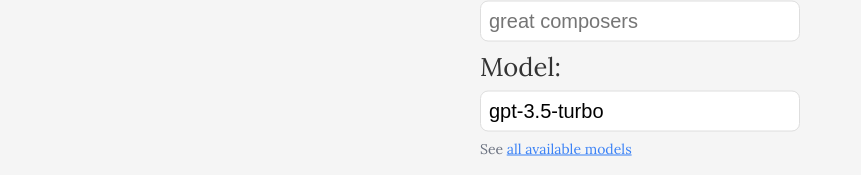
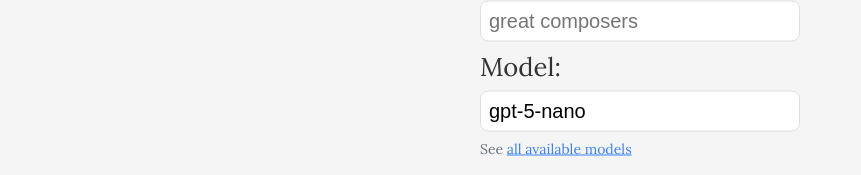
Before and after one commit to Shukaaa/quizgpt, an Angular app: page / in a window 1280 px wide. Shown: the part 287-462 px from the top of the page, without its empty margins (0-861 px from the left). Built offline with nearby package versions, Linux system fonts and the light colour scheme; what ngx-highlightjs would draw is missing.

Commit message:
newer openai model suggestion

```diff
--- a/src/app/core/components/game-inputs/game-inputs.component.html
+++ b/src/app/core/components/game-inputs/game-inputs.component.html
@@ -2,7 +2,7 @@
 <input type="text" [placeholder]="placeholder" id="input-topic">
 
 <label>Model:</label>
-<input type="text" placeholder="Model" id="input-model" value="gpt-3.5-turbo">
+<input type="text" placeholder="Model" id="input-model" value="gpt-5-nano">
 <p class="hint">
   <span>See </span> <a href="https://platform.openai.com/docs/models" target="_blank" rel="noopener noreferrer">all available models</a>
 </p>
```
